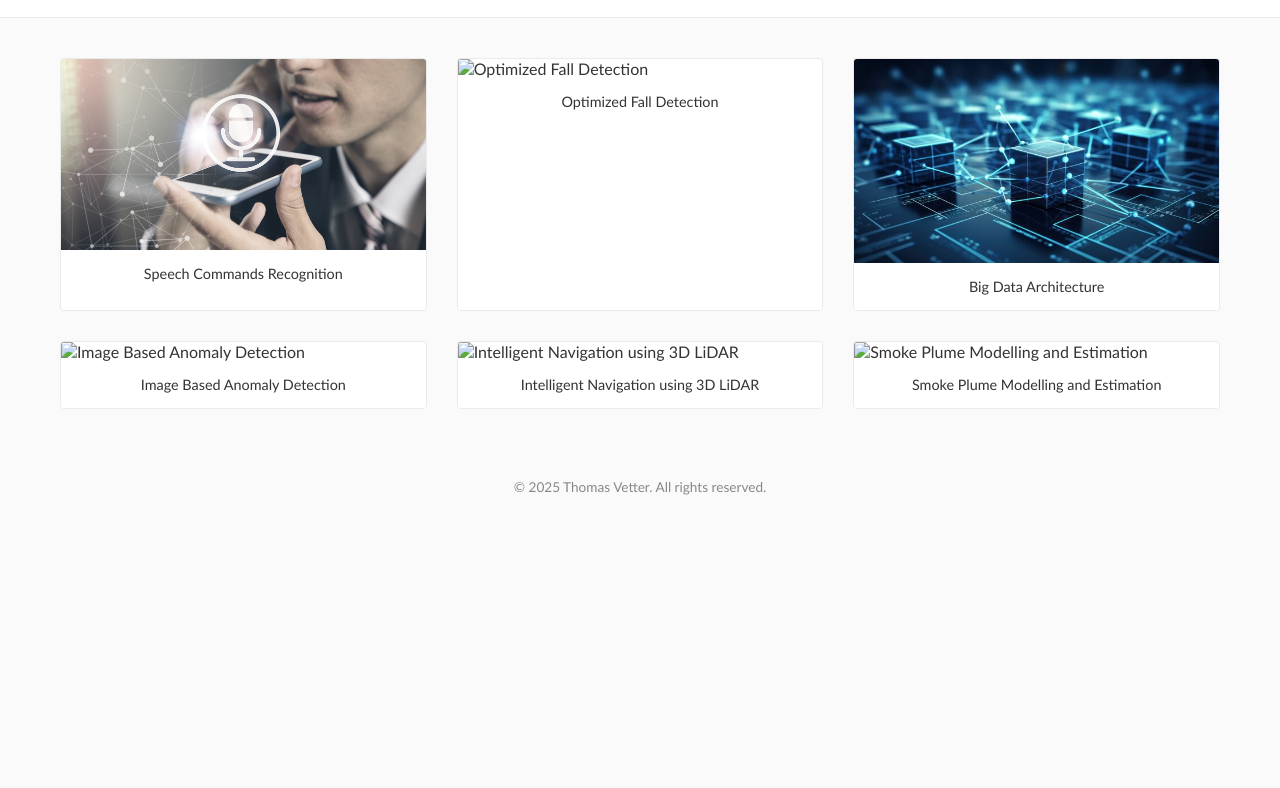
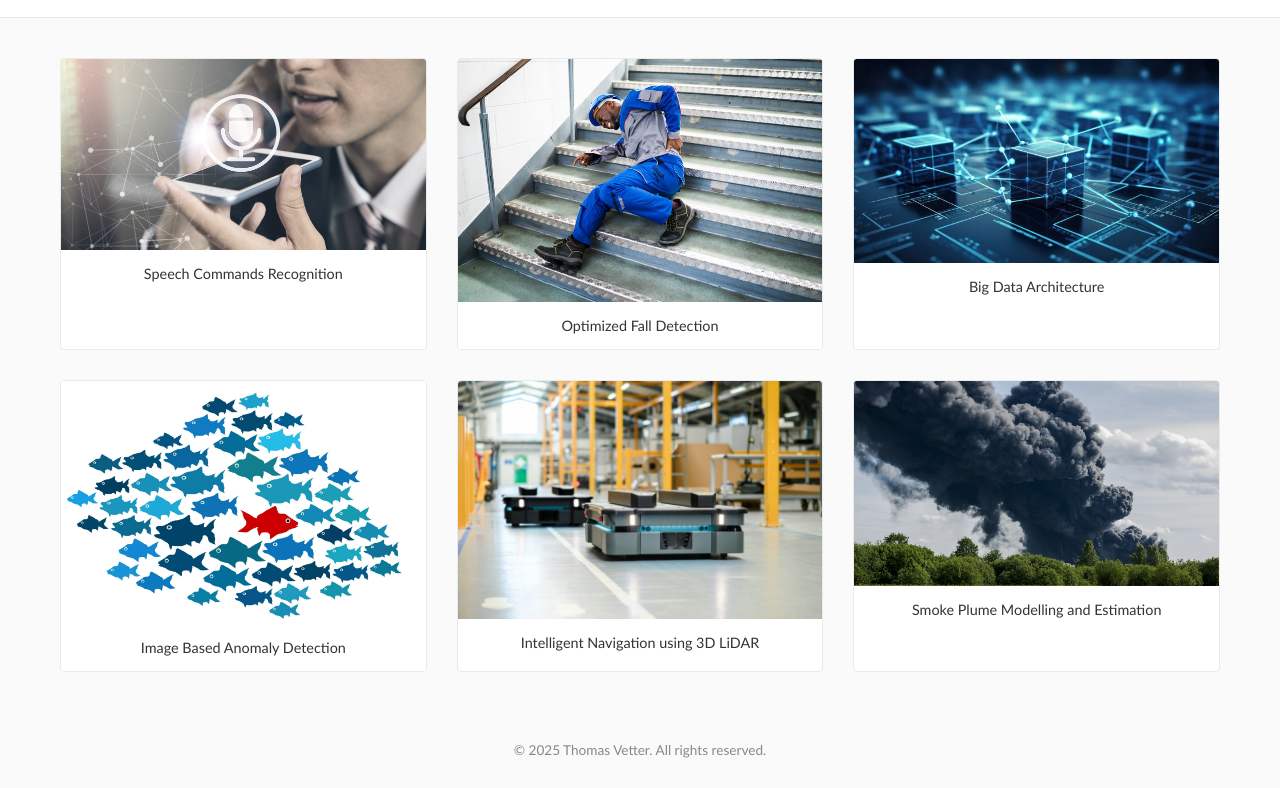
Before and after one commit to Edzzio/MyPortfolio, a plain HTML site: page index.html in a window 1280 px wide. Shown: the part 62-850 px from the top of the page. Before the commit the page ends 800 px from the top, so only its background shows below. Drawn offline with Linux system fonts and the light colour scheme; files whose address does not match are found by name.

Commit message:
Update index.html

```diff
--- a/index.html
+++ b/index.html
@@ -49,24 +49,24 @@
         <div class="card-caption">Speech Commands Recognition</div>
       </div>
       <div class="card">
-        <img src="images/worker-falling.jpg" alt="Optimized Fall Detection">
+        <img src="image/worker-falling.jpg" alt="Optimized Fall Detection">
         <div class="card-caption">Optimized Fall Detection</div>
       </div>
       <div class="card">
         <!-- Note: Spaces in file names must be URL-encoded or the files should be renamed -->
-        <img src="images/Big%20Data%20Archi.jpg" alt="Big Data Architecture">
+        <img src="image/Big%20Data%20Archi.jpg" alt="Big Data Architecture">
         <div class="card-caption">Big Data Architecture</div>
       </div>
       <div class="card">
-        <img src="images/image-anomaly-detection.jpg" alt="Image Based Anomaly Detection">
+        <img src="image/image-anomaly-detection.jpg" alt="Image Based Anomaly Detection">
         <div class="card-caption">Image Based Anomaly Detection</div>
       </div>
       <div class="card">
-        <img src="images/1.jpg" alt="Intelligent Navigation using 3D LiDAR">
+        <img src="image/1.jpg" alt="Intelligent Navigation using 3D LiDAR">
         <div class="card-caption">Intelligent Navigation using 3D LiDAR</div>
       </div>
       <div class="card">
-        <img src="images/smoke-plume.png" alt="Smoke Plume Modelling and Estimation">
+        <img src="image/smoke-plume.png" alt="Smoke Plume Modelling and Estimation">
         <div class="card-caption">Smoke Plume Modelling and Estimation</div>
       </div>
     </div>
```
